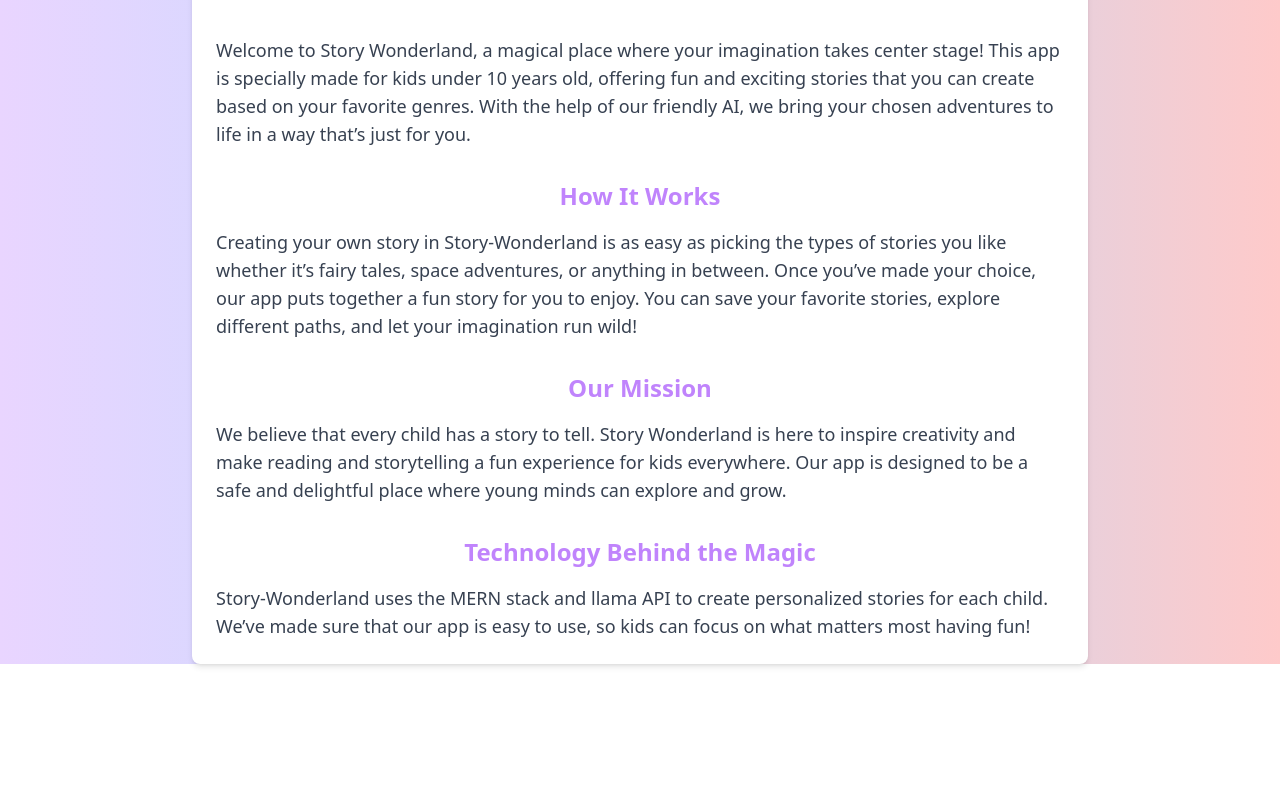
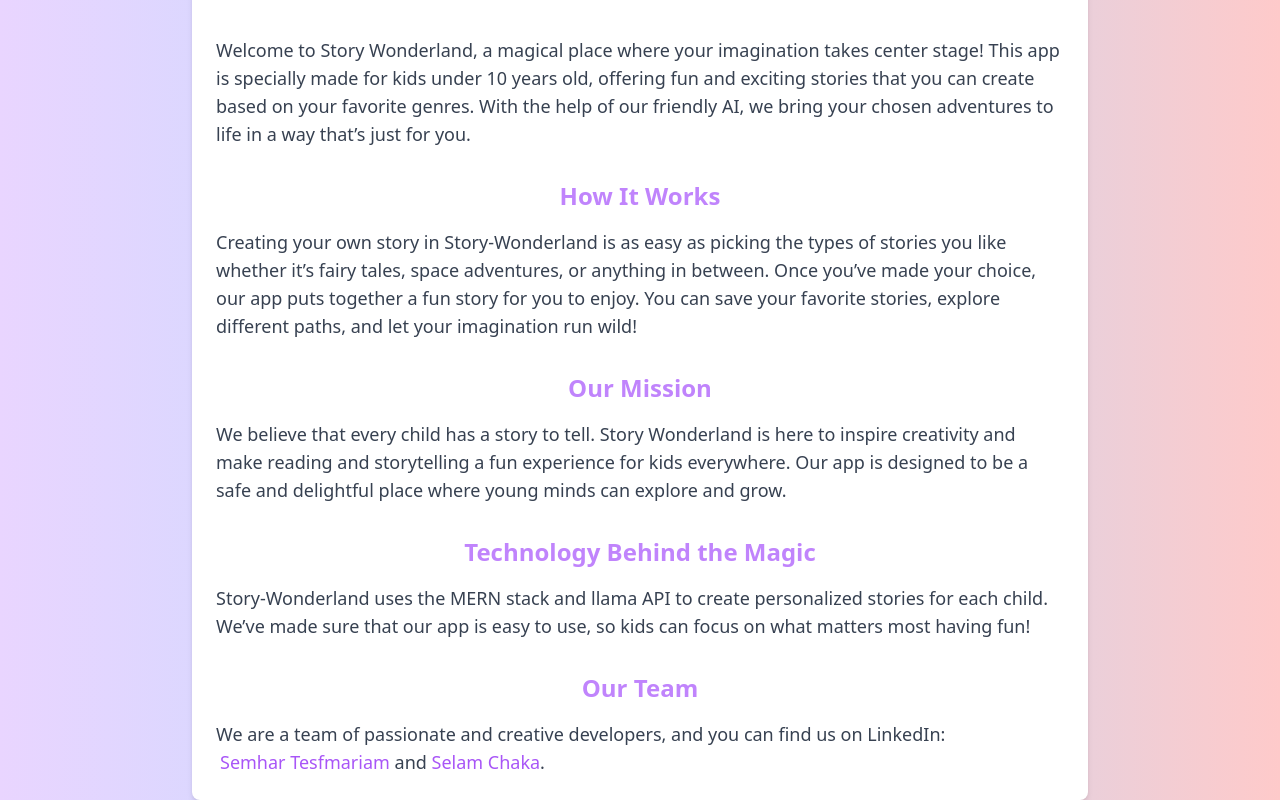
Before and after one commit to s-chaka/story-wonderland, a React (Vite) app in the folder client/: page /about in a window 1280 px wide. Shown: the part 192-992 px from the top of the page. Before the commit the page ends 856 px from the top, so only its background shows below. Built offline with nearby package versions, Linux system fonts and the light colour scheme; no server answers.

Commit message:
adds linkedin profile links

```diff
--- a/client/src/pages/About.jsx
+++ b/client/src/pages/About.jsx
@@ -37,6 +37,30 @@ const About = () => {
           Story-Wonderland uses the MERN stack and llama API to create personalized stories for each child.
         We’ve made sure that our app is easy to use, so kids can focus on what matters most having fun!
       </p>
+      <h2 className='text-2xl font-bold text-center text-purple-400 mb-4 mt-8'>
+  Our Team
+</h2>
+<p className='text-lg text-gray-700'>
+  We are a team of passionate and creative developers, and you can find us on LinkedIn:
+  <br />
+  <a
+    href='https://www.linkedin.com/in/semhar-tes/'
+    className='text-purple-500 hover:underline ml-1'
+    target='_blank'
+    rel='noopener noreferrer'
+  >
+    Semhar Tesfmariam
+  </a>
+  {' and '}
+  <a
+    href='https://www.linkedin.com/in/selam-chaka/'
+    className='text-purple-500 hover:underline'
+    target='_blank'
+    rel='noopener noreferrer'
+  >
+    Selam Chaka
+  </a>.
+</p>
     </div>
     </div>
   );
```
